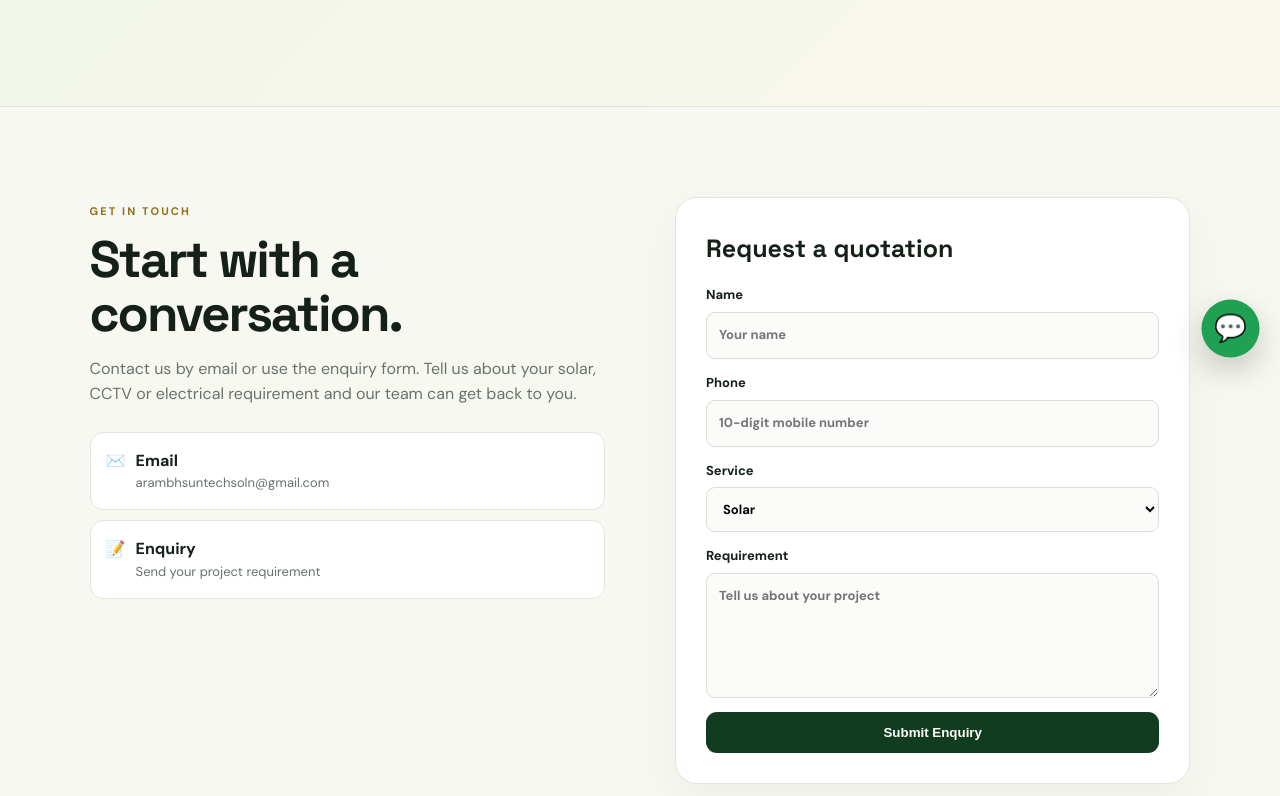
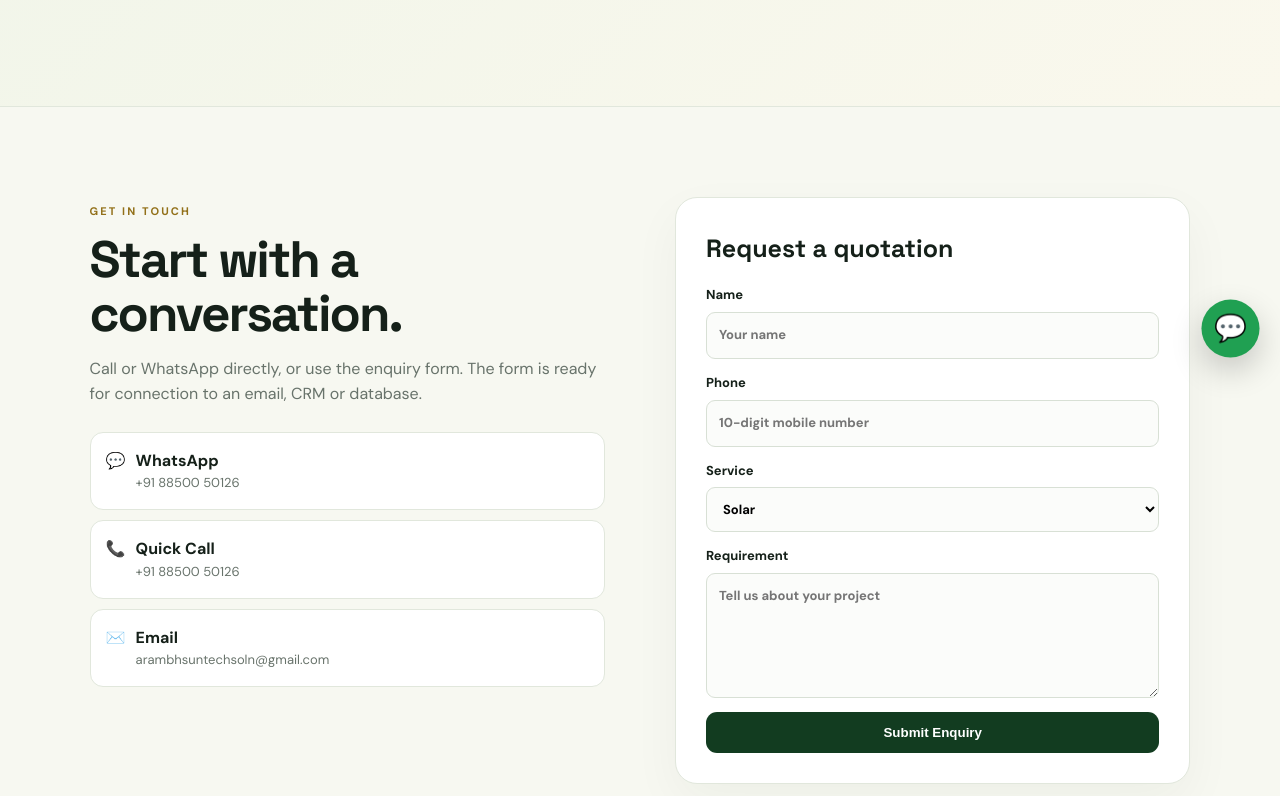
Before and after one commit to ankitamhasade/solar_website, a Next.js app: page /solar_website/contact in a window 1280 px wide. Shown: the part 422-1218 px from the top of the page. Built offline with nearby package versions, Linux system fonts and the light colour scheme.

Commit message:
Update contact.js

```diff
--- a/pages/contact.js
+++ b/pages/contact.js
@@ -1,11 +1,11 @@
-import { useState } from "react";
+import {useState} from "react";
 import Layout from "../components/Layout";
 import Reveal from "../components/Reveal";
 
-export default function Contact() {
-  const [sent, setSent] = useState(false);
+export default function Contact(){
+  const [sent,setSent]=useState(false);
 
-  const submit = (e) => {
+  const submit=e=>{
     e.preventDefault();
     setSent(true);
   };
@@ -29,7 +29,6 @@ export default function Contact() {
       <section className="contact-section">
 
         <Reveal>
-
           <div className="contact-copy">
 
             <span className="eyebrow">
@@ -41,34 +40,30 @@ export default function Contact() {
             </h2>
 
             <p>
-              Contact us by email or use the enquiry form.
-              Tell us about your solar, CCTV or electrical
-              requirement and our team can get back to you.
+              Call or WhatsApp directly, or use the enquiry form.
+              The form is ready for connection to an email, CRM or database.
             </p>
-
 
             <div className="contact-box">
 
-              <a href="mailto:arambhsuntechsoln@gmail.com">
-                ✉️
-                <b>Email</b>
-                <span>
-                  arambhsuntechsoln@gmail.com
-                </span>
+              <a href="https://wa.me/918850050126">
+                💬 <b>WhatsApp</b>
+                <span>+91 88500 50126</span>
               </a>
 
-              <a href="/contact">
-                📝
-                <b>Enquiry</b>
-                <span>
-                  Send your project requirement
-                </span>
+              <a href="tel:+918850050126">
+                📞 <b>Quick Call</b>
+                <span>+91 88500 50126</span>
+              </a>
+
+              <a href="mailto:arambhsuntechsoln@gmail.com">
+                ✉️ <b>Email</b>
+                <span>arambhsuntechsoln@gmail.com</span>
               </a>
 
             </div>
 
           </div>
-
         </Reveal>
 
 
@@ -83,20 +78,16 @@ export default function Contact() {
               Request a quotation
             </h3>
 
-
             <label>
               Name
-
               <input
                 required
                 placeholder="Your name"
               />
             </label>
 
-
             <label>
               Phone
-
               <input
                 required
                 type="tel"
@@ -104,32 +95,19 @@ export default function Contact() {
               />
             </label>
 
-
             <label>
               Service
 
               <select defaultValue="Solar">
-
-                <option>
-                  Solar
-                </option>
-
-                <option>
-                  CCTV
-                </option>
-
-                <option>
-                  Electrical Work
-                </option>
-
+                <option>Solar</option>
+                <option>CCTV</option>
+                <option>Electrical Work</option>
                 <option>
                   Solar + CCTV + Electrical
                 </option>
-
               </select>
 
             </label>
-
 
             <label>
               Requirement
@@ -141,14 +119,12 @@ export default function Contact() {
 
             </label>
 
-
             <button
               className="btn primary"
               type="submit"
             >
               Submit Enquiry
             </button>
-
 
             {sent && (
               <div className="success">
```
